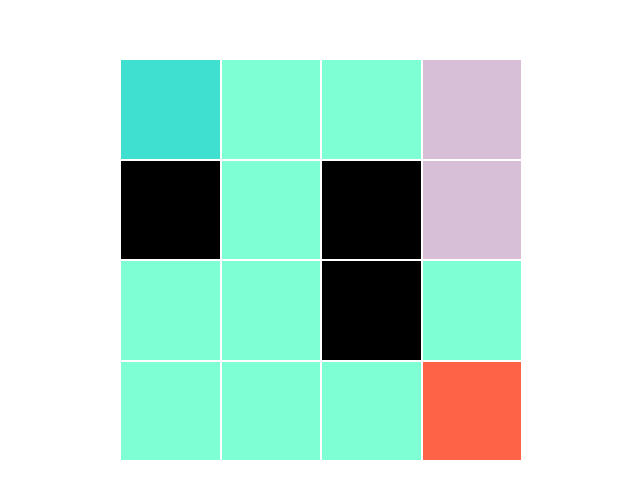
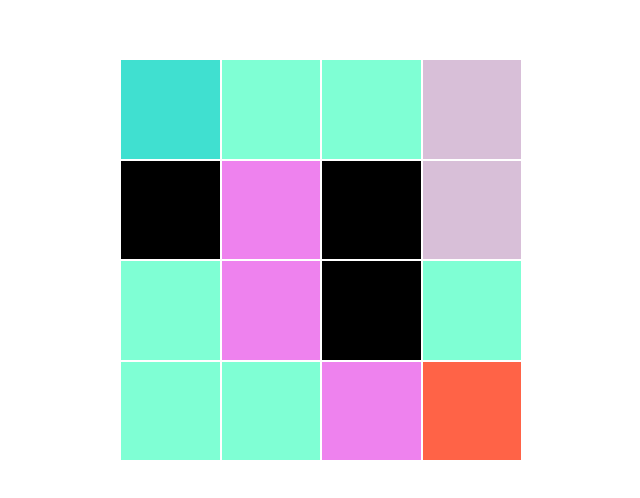
Before and after one commit to romankp/pathfinding, a plain HTML site: page index.html in a window 1280 px wide. Shown: the part 140-638 px from the top of the page, without its empty margins (319-959 px from the left). Drawn offline with Linux system fonts and the light colour scheme.

Commit message:
paint path style

```diff
--- a/script.js
+++ b/script.js
@@ -163,6 +163,7 @@ const findPath = (fieldArray, startCell, targetCell, latDim) => {
       moveOptions.sort(
         (a, b) => fieldArray[a].targetDistance - fieldArray[b].targetDistance
       );
+      paintPath(moveOptions[0]);
       path.push(fieldArray[moveOptions[0] - 1]);
     }
   }
--- a/style.css
+++ b/style.css
@@ -40,9 +40,9 @@ li {
   background-color: aquamarine;
 }
 
-/* .path {
-  background-color: coral;
-} */
+.path {
+  background-color: violet;
+}
 
 .target {
   background-color: tomato;
```
